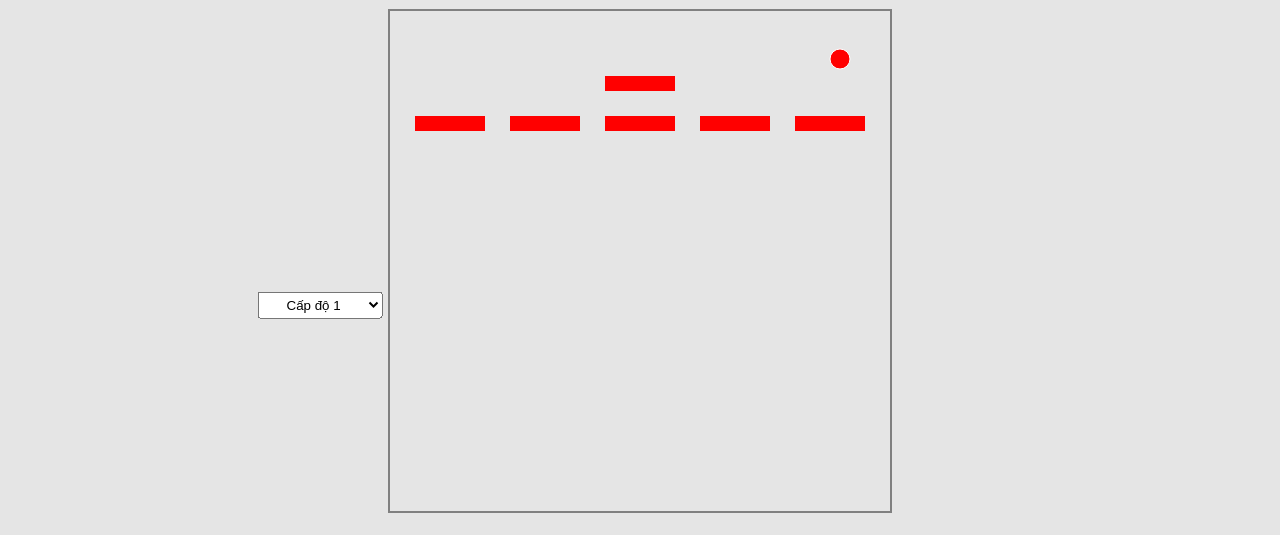
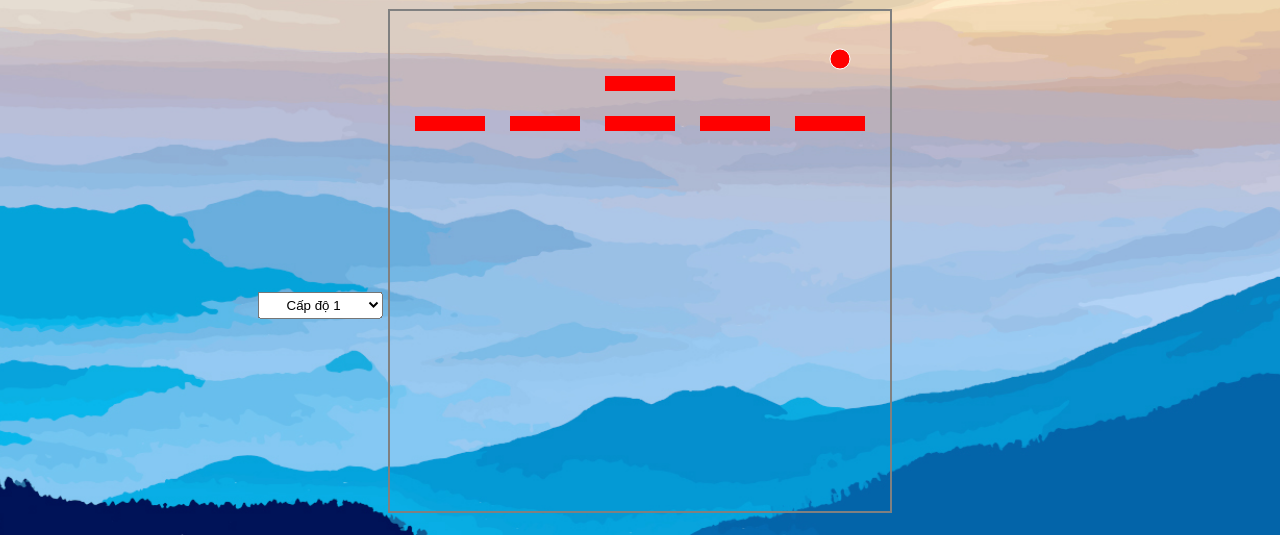
Before and after one commit to nthanhtung9x/breakBricks, a plain HTML site: page index.html in a window 1280 px wide. Shown: the part 95-630 px from the top of the page. Drawn offline with Linux system fonts and the light colour scheme; the site is published under a folder, as on GitHub Pages, so addresses that start at the root find nothing.

Commit message:
update background game

```diff
--- a/index.html
+++ b/index.html
@@ -16,7 +16,7 @@
         }
 
         .wrapper {
-            background: url('/bg.jpg') no-repeat center;
+            background: url('./bg.jpg') no-repeat center;
             background-size: cover;
             width:100%;
             height: 100vh;
```
